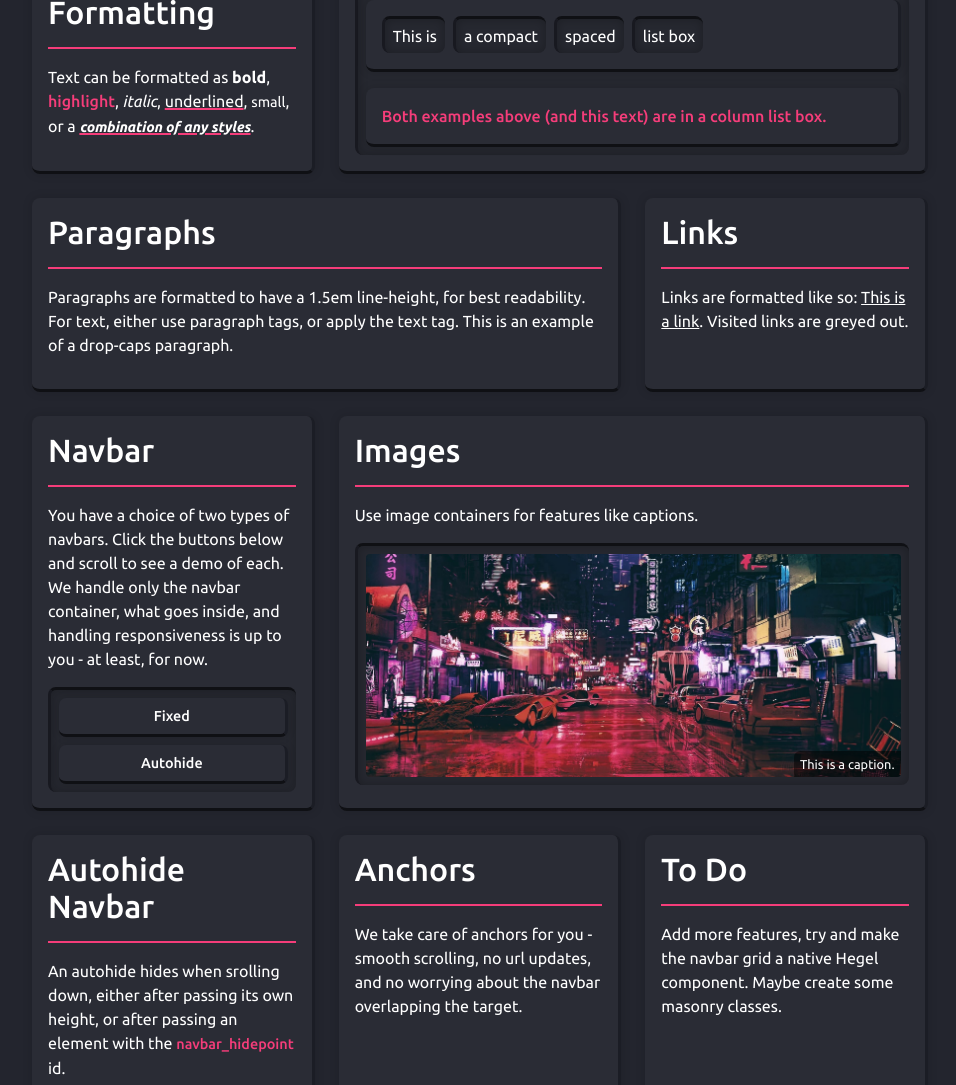
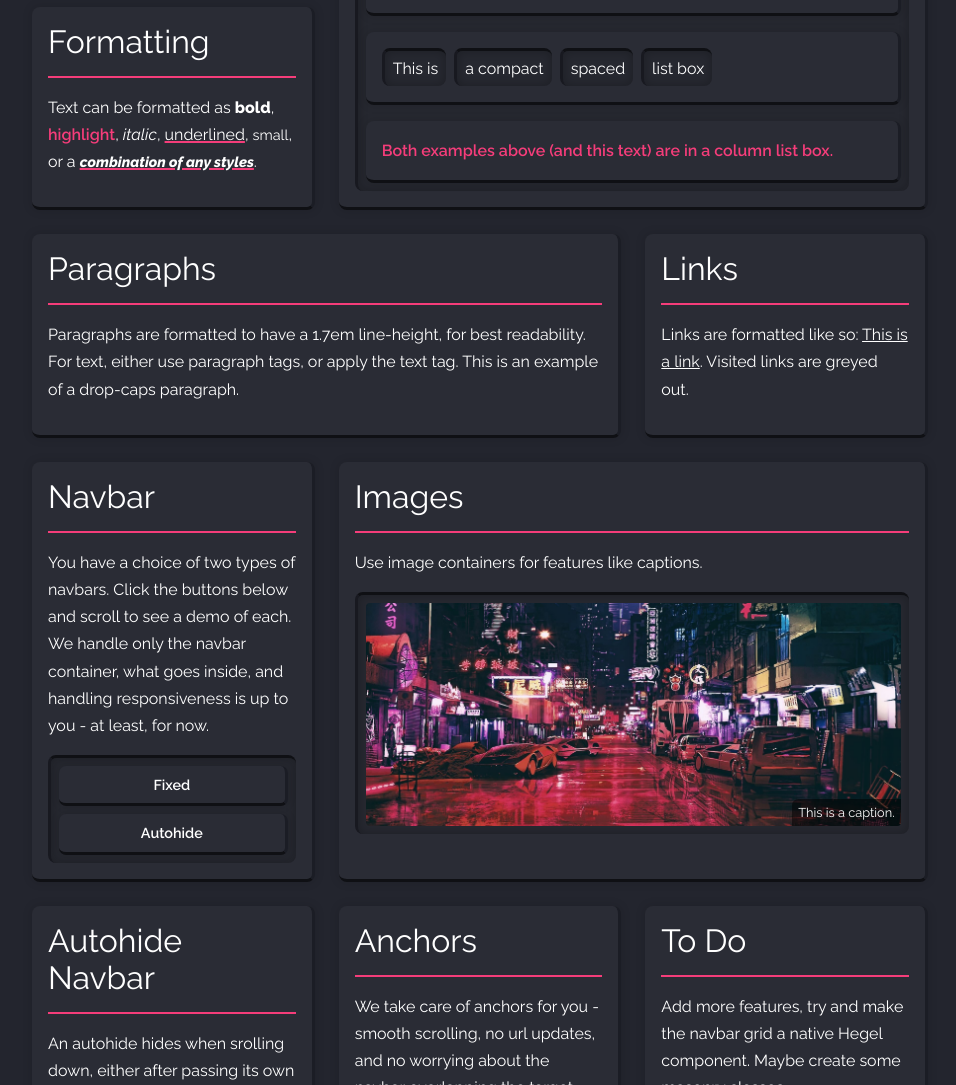
Before and after one commit to Positron11/hegel, a plain HTML site: page Demo/index.html in a window 1280 px wide. Shown: the part 987-2072 px from the top of the page, without its empty margins (160-1116 px from the left). Drawn offline with nearby package versions, Linux system fonts and the light colour scheme.

Commit message:
CHANGE ARGON FONT TO RALEWAY

```diff
--- a/CSS/hegel-argon.css
+++ b/CSS/hegel-argon.css
@@ -5,7 +5,7 @@ body {
 	font-size: 16px;
 	font-weight: 400;
 	background: #23252E;
-	font-family: 'Ubuntu', sans-serif;
+	font-family: 'Raleway', sans-serif;
 }
 
 
@@ -31,13 +31,13 @@ a:visited:not(.button) {
 /* Paragraphs */
 
 p, .text {
-	line-height: 1.5em;
+	line-height: 1.7em;
 }
 
 /* Formatting */
 
 .bold {
-	font-weight: 700;
+	font-weight: 800;
 }
 
 .small {
@@ -50,7 +50,7 @@ p, .text {
 
 .highlight {
 	color: #f53d7a;
-	font-weight: 500;
+	font-weight: 600;
 }
 
 .underline {
@@ -66,7 +66,6 @@ p, .text {
 
 .blazon {
 	font-size: 4em;
-	font-weight: 500;
 }
 
 .heading {
@@ -107,7 +106,7 @@ p, .text {
 /* Buttons */
 
 .button {
-	font-weight: 500;
+	font-weight: 600;
 	text-align: center;
 	text-decoration: none;
 	transition: background 0.2s ease-out, box-shadow 0.1s ease-out, border-color 0.2s ease-out;
--- a/Demo/CSS/main.css
+++ b/Demo/CSS/main.css
@@ -36,7 +36,6 @@
 
 #nav_banner {
 	font-size: 1.5em;
-	font-weight: 500;
 }
 
 #nav_grid {
--- a/Demo/index.html
+++ b/Demo/index.html
@@ -16,7 +16,7 @@
 
 	<!-- Fonts -->
 	<link rel="preconnect" href="https://fonts.gstatic.com">
-	<link href="https://fonts.googleapis.com/css2?family=Ubuntu:ital,wght@0,400;0,500;0,700;1,400;1,500;1,700&display=swap" rel="stylesheet">
+	<link href="https://fonts.googleapis.com/css2?family=Raleway:ital,wght@0,400;0,600;0,800;1,400;1,600;1,800&display=swap" rel="stylesheet">
 
 	<!-- CSS styling -->
 	<link rel="stylesheet" type="text/css" href="CSS/main.css">
@@ -135,7 +135,7 @@
 			<div class="card col-span-2">
 				<div class="heading">Paragraphs</div>
 				<p class="drop-caps">
-					Paragraphs are formatted to have a 1.5em line-height, for best readability. For
+					Paragraphs are formatted to have a 1.7em line-height, for best readability. For
 					text, either use paragraph tags, or apply the text tag. This is an example of a
 					drop-caps paragraph.
 				</p>
```
